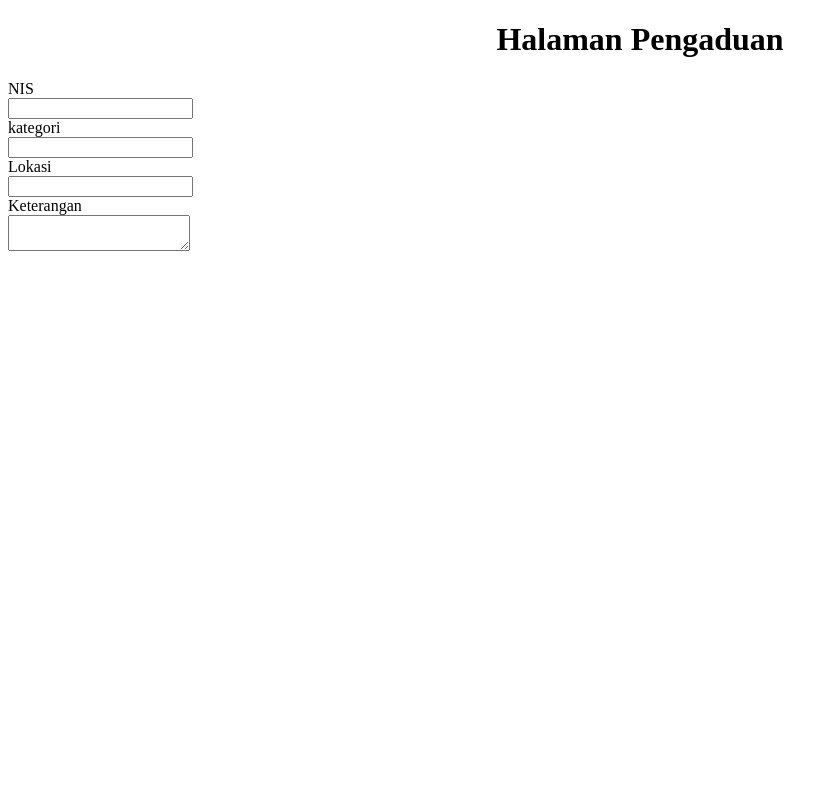
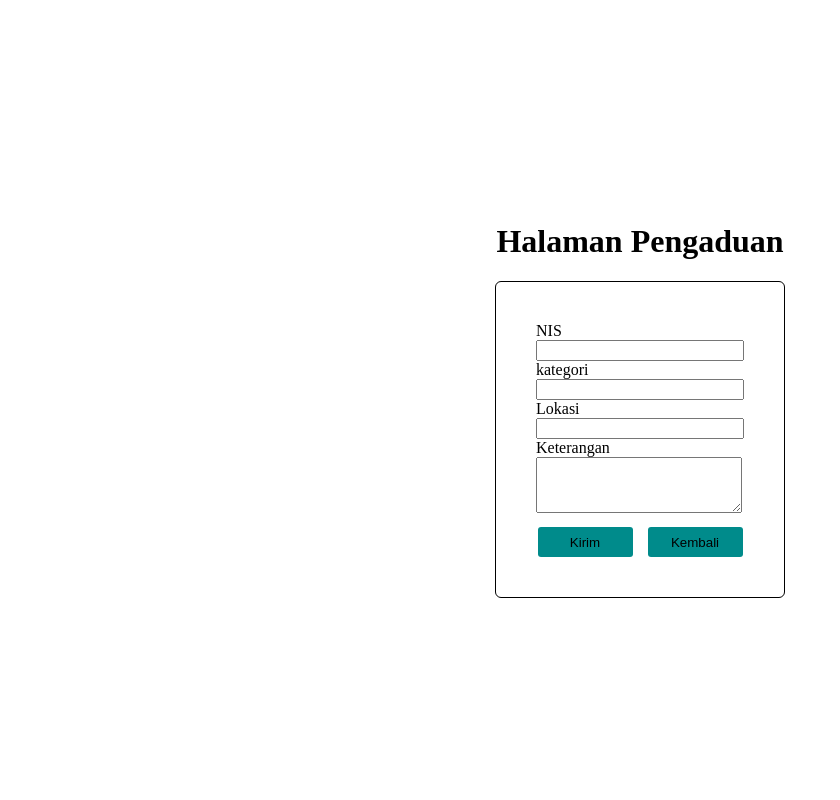
Before and after one commit to Archiviiste/SEKOLAH_2026_12RPL2_UJIKOM_VEDI, a PHP site: page /halaman-pengaduan.php in a window 1280 px wide. Shown: the whole page, without its empty margins (0-840 px from the left). Run offline with PHP 8.4, Linux system fonts and the light colour scheme.

Commit message:
Update halaman-pengaduan.php

```diff
--- a/UJIKOM_VEDIANDIKA/halaman-pengaduan.php
+++ b/UJIKOM_VEDIANDIKA/halaman-pengaduan.php
@@ -1,17 +1,78 @@
 <!DOCTYPE html>
 <html lang="en">
 <head>
-    <meta charset="UTF-8">
-    <meta name="viewport" content="width=device-width, initial-scale=1.0">
     <title>Document</title>
     <style>
+        body{
+            display: flex;
+            flex-direction: column;
+            justify-content: center;
+            align-items: center;
+            height: 100vh;
+            margin: 0;
+        }
+
         h1{
           text-align: center;
+        }
+
+        .box{
+            display: flex;
+            justify-content: center;
+            align-items: center;
+            border: 1px solid;
+            border-radius: 6px;
+            padding: 40px;
+        }
+
+        input{
+            width: 200px;
+        }
+
+        textarea{
+            width: 200px;
+            height: 50px;
+            resize: vertical;
+        }
+
+        .tombol{
+            display: flex;
+            justify-content: center;
+            gap: 15px;
+        }
+
+        button{
+            display: flex;
+            align-items: center;
+            justify-content: center;
+            background-color: darkcyan;
+        }
+
+        .button1{
+            height: 30px;
+            margin-top: 10px;
+            border: none;
+            border-radius: 3px;
+            width: 95px;
+        }
+
+        .button2{
+            margin-top: 10px;
+            border: none;
+            border-radius: 3px;
+            width: 95px;
+        }
+
+
+        a{
+            text-decoration: none;
+            color:inherit;
         }
     </style>
 </head>
 <body>
     <h1>Halaman Pengaduan</h1>
+    <nav class="box">
     <form action="">
         <div>
             <label for="">NIS</label>
@@ -21,7 +82,7 @@
         <div>
             <label for="">kategori</label>
             <br>
-            <input type="dropdown">
+            <input type="text">
         </div>
         <div>
             <label for="">Lokasi</label>
@@ -33,6 +94,11 @@
             <br>
             <textarea></textarea>
         </div>
+        <div class="tombol">
+        <button class="button1"><a href="">Kirim</a></button>
+        <button class="button2"><a href="index.php">Kembali</a></button>
+        </div>
     </form>
+    </nav>
 </body>
 </html>
```
